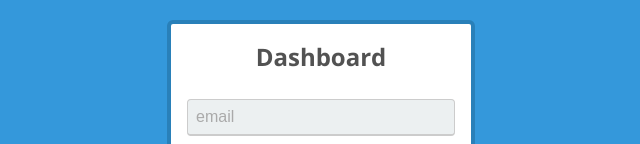
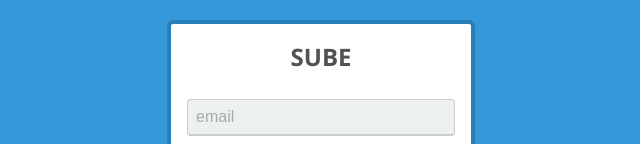
Before and after one commit to maxculen/maxculen.github.io, a plain HTML site: page index.html in a window 1280 px wide. Shown: the top 144 px of the page, without its empty margins (319-959 px from the left). Drawn offline with nearby package versions, Linux system fonts and the light colour scheme.

Commit message:
Update index.html

```diff
--- a/index.html
+++ b/index.html
@@ -16,7 +16,7 @@
 
 <form method="post" action="index.html">
 <div class="box">
-<h1>Dashboard</h1>
+<h1>SUBE</h1>
 
 <input type="email" name="email" value="email" onFocus="field_focus(this, 'email');" onblur="field_blur(this, 'email');" class="email" />
 
```
